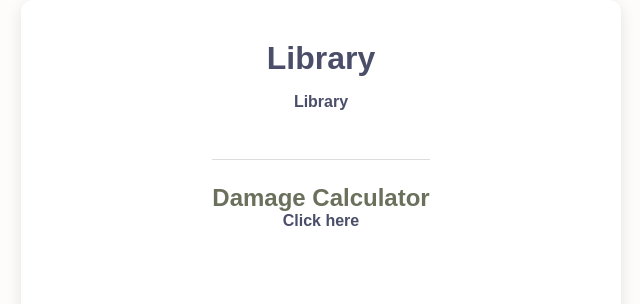
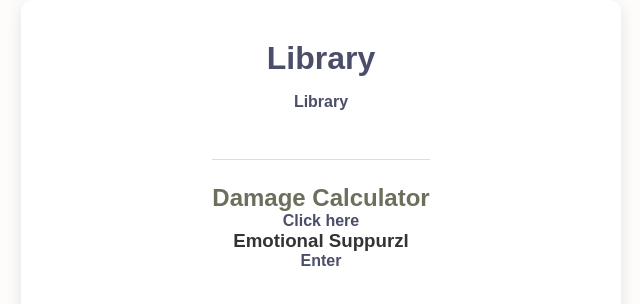
Before and after one commit to regularincubus/regularincubus.github.io, a plain HTML site: page index.html in a window 1280 px wide. Shown: the top 304 px of the page, without its empty margins (319-959 px from the left). Drawn offline with Linux system fonts and the light colour scheme.

Commit message:
Update index.html

```diff
--- a/index.html
+++ b/index.html
@@ -14,6 +14,8 @@
     <h2> Damage Calculator</h2>
     <p>
      <a href="damagecalculator">Click here</a>
+      <h3>Emotional Suppurzl</h3>
+       <a href="suppurzl.html">Enter</a>
     </p>
     </div>
    </body>
```
